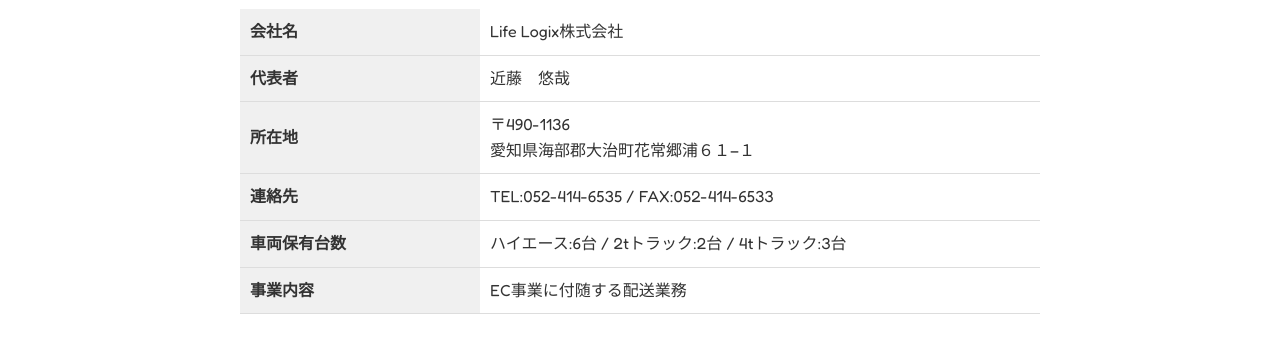
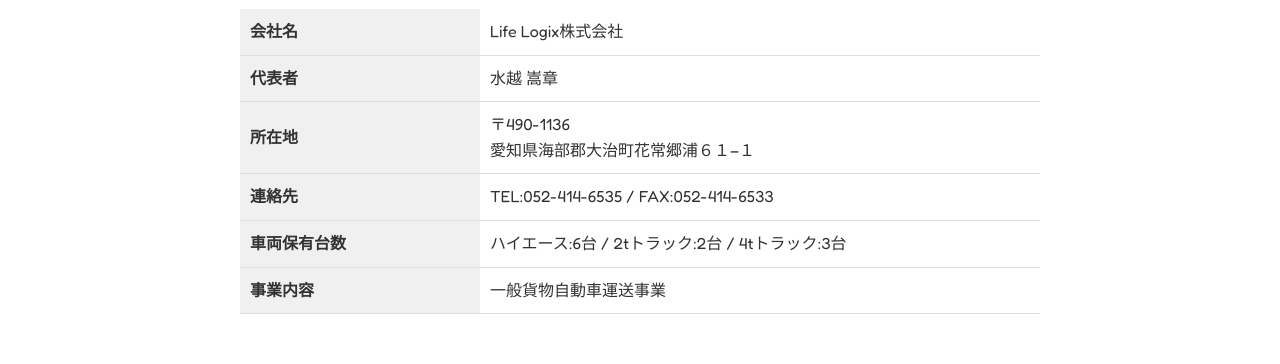
Before and after one commit to RinIto1205/LifeLogix, a plain HTML site: page index.html in a window 1280 px wide. Shown: the part 3516-3880 px from the top of the page. Drawn offline with Linux system fonts and the light colour scheme.

Commit message:
Update index.html

```diff
--- a/index.html
+++ b/index.html
@@ -112,11 +112,11 @@
     <h2>アクセス・会社概要</h2>
       <table>
         <tr><th>会社名</th><td>Life Logix株式会社</td></tr>
-        <tr><th>代表者</th><td>近藤　悠哉</td></tr>
+        <tr><th>代表者</th><td>水越 嵩章</td></tr>
         <tr><th>所在地</th><td>〒490-1136<br>愛知県海部郡大治町花常郷浦６１−１</td></tr>
         <tr><th>連絡先</th><td>TEL:052-414-6535 / FAX:052-414-6533</td></tr>
         <tr><th>車両保有台数</th><td>ハイエース:6台 / 2tトラック:2台 / 4tトラック:3台</td></tr>
-        <tr><th>事業内容</th><td>EC事業に付随する配送業務</td></tr>
+        <tr><th>事業内容</th><td>一般貨物自動車運送事業</td></tr>
       </table>
     </section>
 
```
